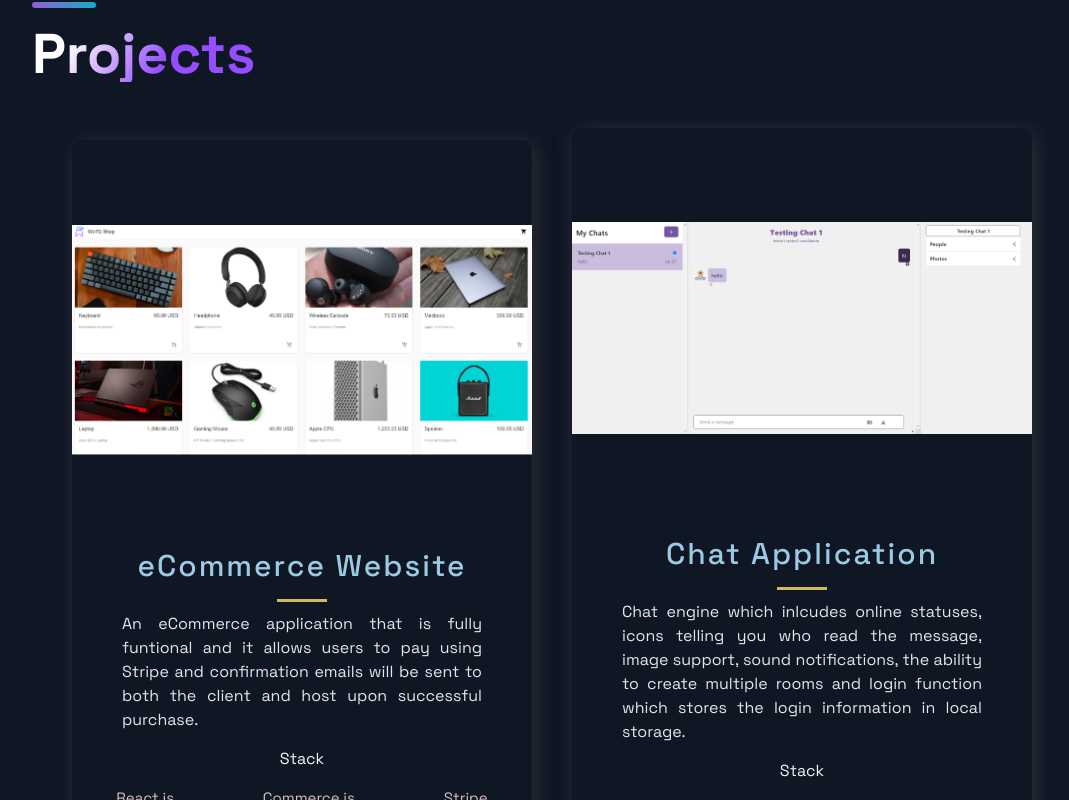
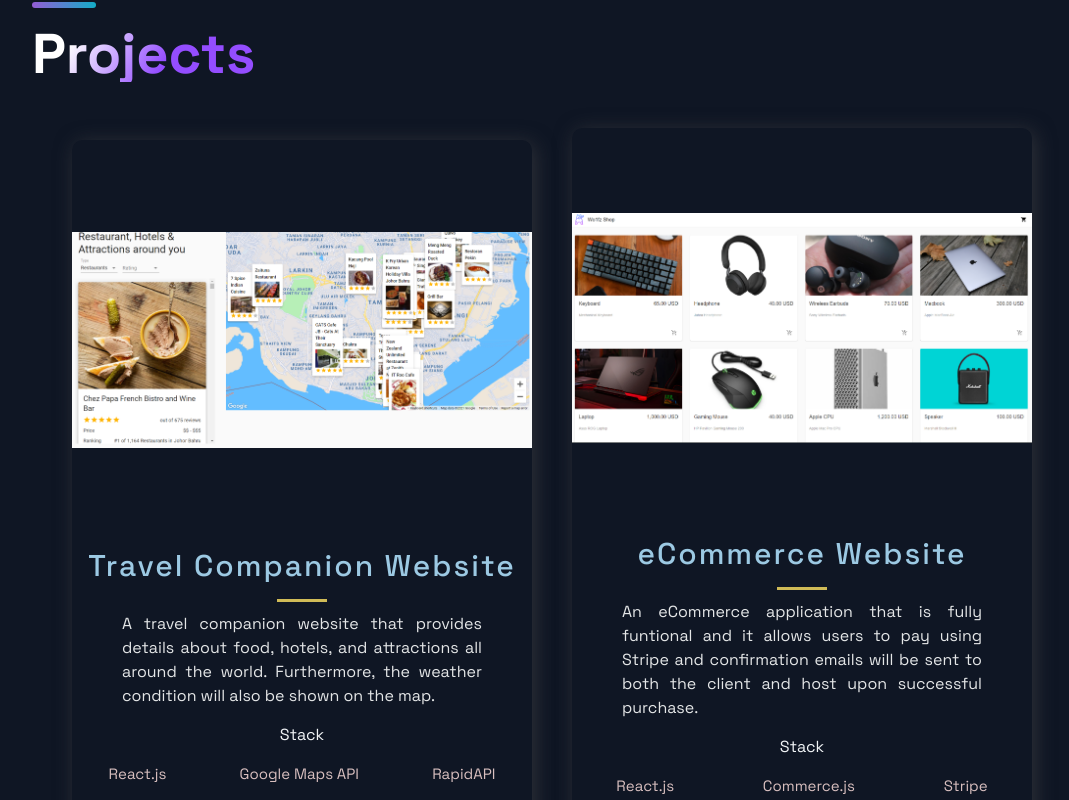
Before and after one commit to Wo1fz/Portfolio, a Next.js app: page / in a window 1280 px wide. Shown: the part 740-1540 px from the top of the page, without its empty margins (88-1157 px from the left). Built offline with nearby package versions, Linux system fonts and the light colour scheme.

Commit message:
Update projects

```diff
--- a/src/constants/constants.js
+++ b/src/constants/constants.js
@@ -76,6 +76,16 @@ export const projects = [
     page: 'https://ecommerce-miao.netlify.app/',
     id: 7,
   },
+  {
+    title: 'Travel Companion Website',
+    description:
+      'A travel companion website that provides details about food, hotels, and attractions all around the world. Furthermore, the weather condition will also be shown on the map.',
+    image: '/images/travelApp.png',
+    tags: ['React.js', 'Google Maps API', 'RapidAPI'],
+    code: 'https://github.com/Wo1fz/React-Travel-App',
+    page: 'https://travelcompanion-miao.netlify.app',
+    id: 7,
+  },
 ]
 
 export const TimeLineData = [
```
Also changed, not shown: public/images/travelApp.PNG (added).
